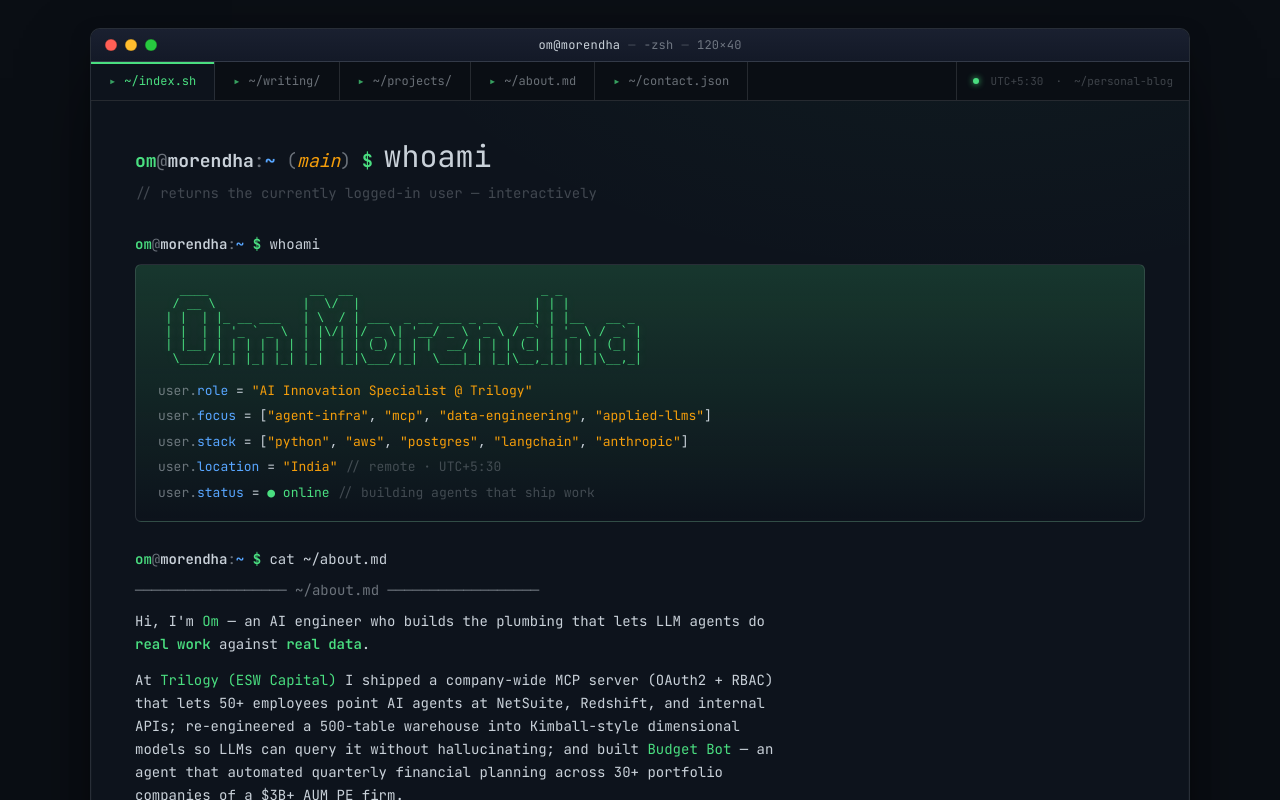
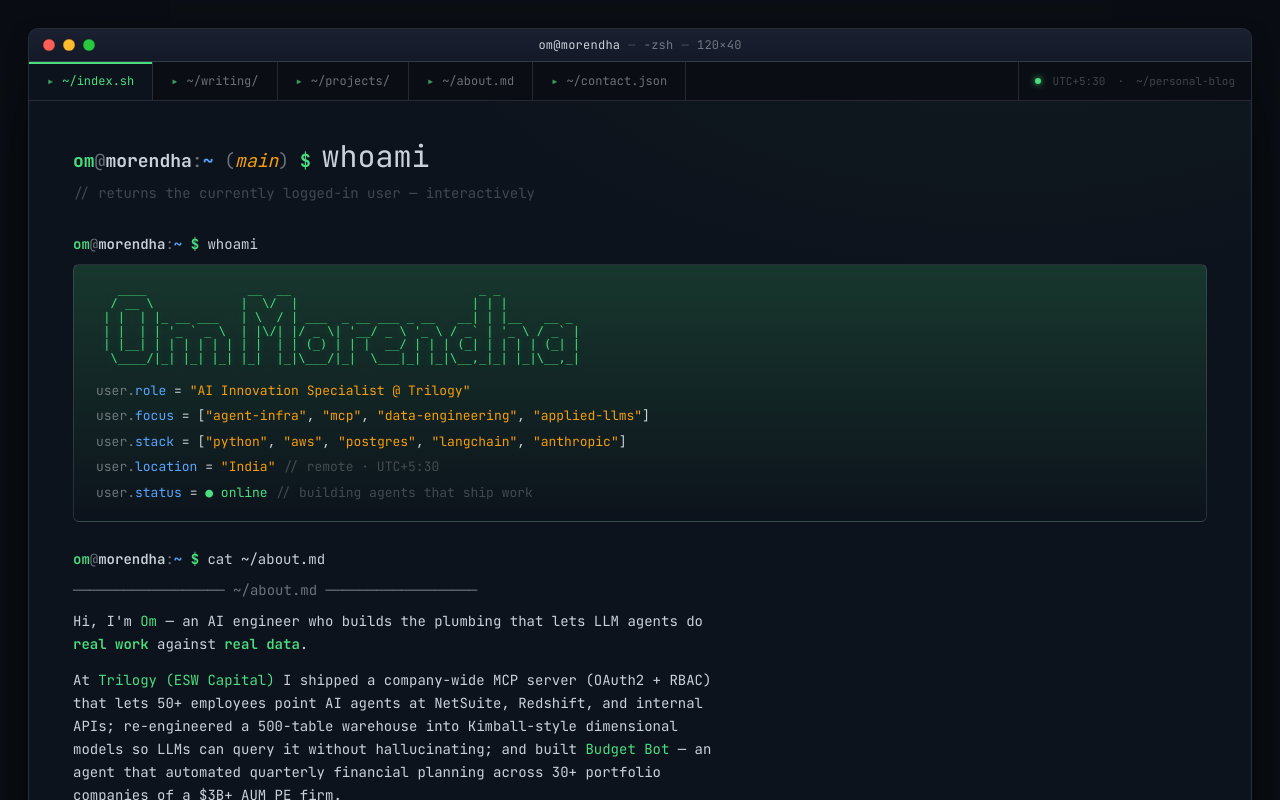
Before and after one commit to omkmorendha/personal-blog, a Next.js app: page / in a window 1280 px wide. Shown: the top 800 px of the page. Built offline with nearby package versions, Linux system fonts and the light colour scheme.

Commit message:
Extend page max width

```diff
--- a/app/globals.css
+++ b/app/globals.css
@@ -144,7 +144,7 @@ body.scanlines main {
 }
 .term-window {
   width: 100%;
-  max-width: 1100px;
+  max-width: 1500px;
   background: var(--bg-window);
   border: 1px solid var(--line);
   border-radius: 10px;
```
